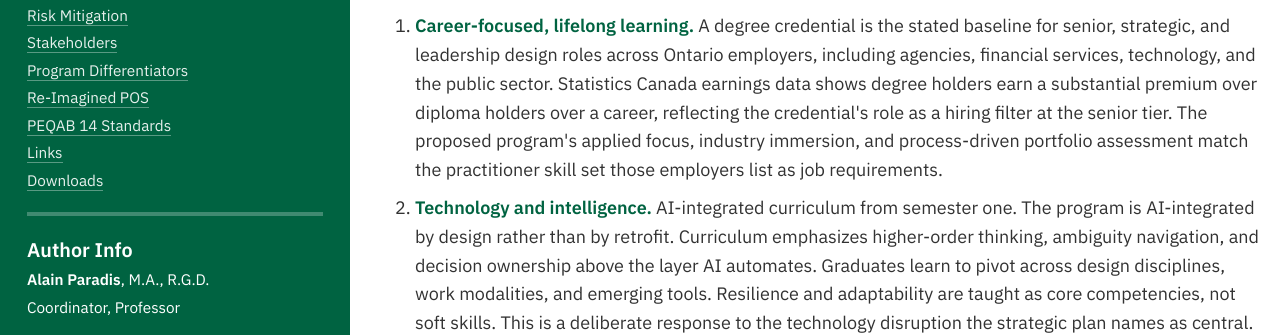
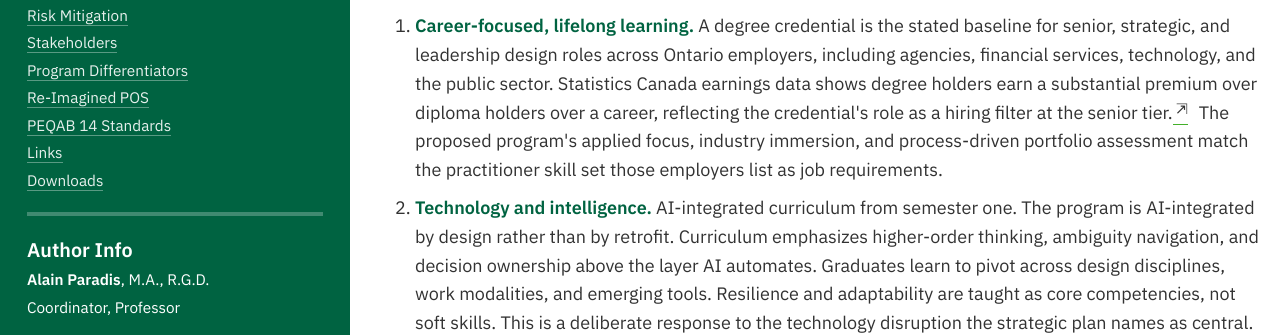
Before and after one commit to AlainParadis/program-transformation, a Jekyll site: the page built from index.md, in a window 1280 px wide and 900 px high, scrolled down 2011 px. Shown: the part 246-581 px from the top of the window. Built offline with Jekyll 4.4.1, drawn with Linux system fonts in a browser that asks for light colours.

Commit message:
Add StatCan source link to strategy text
Insert an external anchor linking to the Statistics Canada table into the strat-plan priority 01 response in _data/sitewide.yml to cite the earnings data. The link uses target="_blank" and class="external" to open in a new tab and apply external styling.

```diff
--- a/_data/sitewide.yml
+++ b/_data/sitewide.yml
@@ -193,7 +193,7 @@ strat-plan-intro: "Algonquin's Màmawe pinàshkàdà strategic plan identifies t
 strat-plan:
   - priority: 01
     title: "Career-focused, lifelong learning"
-    response: "A degree credential is the stated baseline for senior, strategic, and leadership design roles across Ontario employers, including agencies, financial services, technology, and the public sector. Statistics Canada earnings data shows degree holders earn a substantial premium over diploma holders over a career, reflecting the credential's role as a hiring filter at the senior tier. The proposed program's applied focus, industry immersion, and process-driven portfolio assessment match the practitioner skill set those employers list as job requirements."
+    response: "A degree credential is the stated baseline for senior, strategic, and leadership design roles across Ontario employers, including agencies, financial services, technology, and the public sector. Statistics Canada earnings data shows degree holders earn a substantial premium over diploma holders over a career, reflecting the credential's role as a hiring filter at the senior tier.<a href='https://www150.statcan.gc.ca/t1/tbl1/en/tv.action?pid=9810041001' target='_blank' class='external'></a> The proposed program's applied focus, industry immersion, and process-driven portfolio assessment match the practitioner skill set those employers list as job requirements."
   - priority: 02
     title: "Technology and intelligence"
     response: "AI-integrated curriculum from semester one. The program is AI-integrated by design rather than by retrofit. Curriculum emphasizes higher-order thinking, ambiguity navigation, and decision ownership above the layer AI automates. Graduates learn to pivot across design disciplines, work modalities, and emerging tools. Resilience and adaptability are taught as core competencies, not soft skills. This is a deliberate response to the technology disruption the strategic plan names as central."
```
